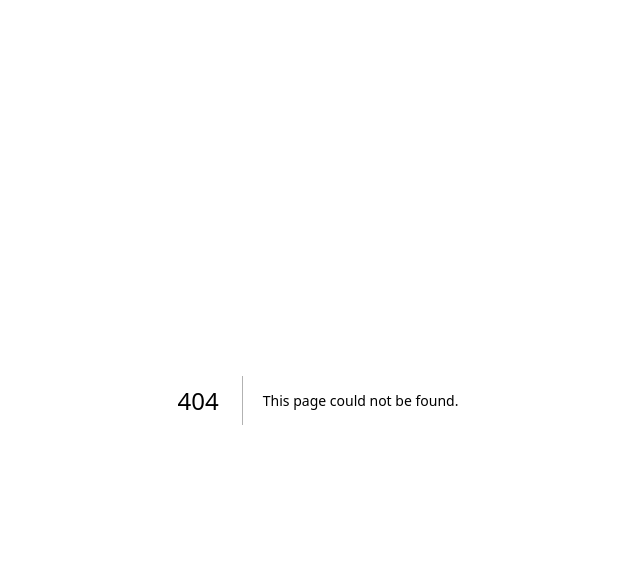
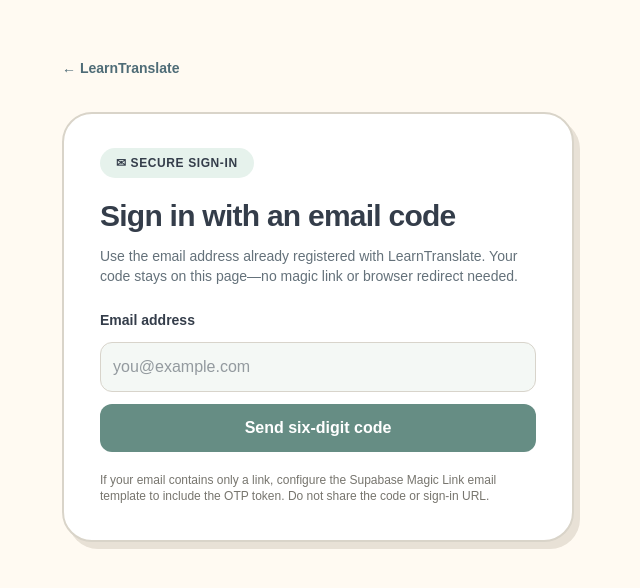
Before and after one commit to Forkan01/learntranslate, a Next.js app: page /auth/sign-in in a window 1280 px wide. Before the commit this address had no page. Shown: the top 588 px of the page, without its empty margins (322-962 px from the left). Built offline with nearby package versions, Linux system fonts and the light colour scheme.

Commit message:
feat(auth): add protected email OTP sign-in page.tsx

```diff
--- /dev/null
+++ b/src/app/auth/sign-in/page.tsx
@@ -0,0 +1,200 @@
+"use client";
+
+import { useState, type FormEvent } from "react";
+import Link from "next/link";
+import { callbackIsStale, signOutMarker } from "@/lib/cards/browser-signout-intent";
+import { serializeSessionRequest } from "@/lib/cards/browser-session-queue";
+import { parseEmailOtpSession, validEmailOtp, validOtpEmail } from "@/lib/cards/email-otp-credentials.mjs";
+
+type Phase = "email" | "sending" | "code" | "verifying" | "complete";
+const noStore = { cache: "no-store" as const };
+
+function authConfig(): { origin: string; key: string } | null {
+  const base = process.env.NEXT_PUBLIC_SUPABASE_URL;
+  const key = process.env.NEXT_PUBLIC_SUPABASE_PUBLISHABLE_KEY;
+  if (!base || !key) return null;
+  try {
+    const url = new URL(base);
+    if (url.protocol !== "https:" || url.username || url.password ||
+        url.search || url.hash || url.pathname !== "/") return null;
+    return { origin: url.origin, key };
+  } catch {
+    return null;
+  }
+}
+
+/**
+ * Passwordless email code sign-in. No link redirects and no auth credentials
+ * in the URL, localStorage or sessionStorage. No new user accounts created.
+ * The existing same-origin HttpOnly session endpoint handles session cookies.
+ */
+export default function EmailCodeSignInPage() {
+  const [email, setEmail] = useState("");
+  const [otp, setOtp] = useState("");
+  const [phase, setPhase] = useState<Phase>("email");
+  const [message, setMessage] = useState("");
+
+  async function requestCode(event: FormEvent<HTMLFormElement>) {
+    event.preventDefault();
+    if (phase !== "email" || !validOtpEmail(email.trim())) {
+      setMessage("Enter a valid email address.");
+      return;
+    }
+    const config = authConfig();
+    if (!config) { setMessage("Supabase sign-in is not configured."); return; }
+    setPhase("sending");
+    setMessage("");
+    try {
+      const response = await fetch(config.origin + "/auth/v1/otp", {
+        method: "POST",
+        headers: { apikey: config.key, "Content-Type": "application/json" },
+        // Existing users only; administrator sign-in must never create a new user.
+        body: JSON.stringify({ email: email.trim(), create_user: false }),
+        ...noStore,
+        signal: AbortSignal.timeout(10000),
+      });
+      if (!response.ok) {
+        setPhase("email");
+        setMessage(response.status === 429
+          ? "Too many sign-in requests. Try again after the email rate limit resets."
+          : "Could not send a sign-in code. Check the email address and try again later.");
+        return;
+      }
+      setPhase("code");
+      setMessage("Enter the six-digit code from your email. Do not click a sign-in link.");
+    } catch {
+      setPhase("email");
+      setMessage("Unable to contact Supabase Auth. Check your connection and try again.");
+    }
+  }
+
+  async function verifyCode(event: FormEvent<HTMLFormElement>) {
+    event.preventDefault();
+    if (phase !== "code") return;
+    if (!validOtpEmail(email.trim()) || !validEmailOtp(otp)) {
+      setMessage("Enter the six-digit code from your email.");
+      return;
+    }
+    const config = authConfig();
+    if (!config) { setMessage("Supabase sign-in is not configured."); return; }
+    const marker = signOutMarker();
+    setPhase("verifying");
+    setMessage("");
+    try {
+      const response = await fetch(config.origin + "/auth/v1/verify", {
+        method: "POST",
+        headers: { apikey: config.key, "Content-Type": "application/json" },
+        body: JSON.stringify({ email: email.trim(), token: otp, type: "email" }),
+        ...noStore,
+        signal: AbortSignal.timeout(10000),
+      });
+      if (!response.ok) {
+        setOtp("");
+        setPhase("code");
+        setMessage(response.status === 429
+          ? "Too many attempts. Try again later."
+          : "That code was invalid or has expired. Check your email or request a new code.");
+        return;
+      }
+      const responseBody: unknown = await response.json();
+      const tokens = parseEmailOtpSession(responseBody);
+      if (!tokens) throw new Error("Invalid verification response");
+
+      // Serialize against sign-out and verify the one-time pair server-side.
+      const saved = await serializeSessionRequest(() => {
+        if (callbackIsStale(marker)) throw new Error("Sign-in was cancelled");
+        return fetch("/api/auth/session", {
+          method: "POST",
+          headers: { "Content-Type": "application/json" },
+          body: JSON.stringify(tokens),
+          credentials: "same-origin",
+          ...noStore,
+        });
+      });
+      if (!saved.ok) {
+        setPhase("code");
+        setOtp("");
+        setMessage(saved.status === 403
+          ? "Your local app origin was rejected. Check NEXT_PUBLIC_APP_URL and restart the dev server, then request a fresh code."
+          : "Email verified, but the browser session could not be established. Request a fresh code and retry.");
+        return;
+      }
+
+      // Do not claim success until a subsequent browser request can read
+      // the HttpOnly session that the server just established.
+      const confirmed = await serializeSessionRequest(() =>
+        fetch("/api/auth/session", { credentials: "same-origin", ...noStore }));
+      const payload: unknown = await confirmed.json();
+      const signedIn = confirmed.ok && payload !== null &&
+        typeof payload === "object" && !Array.isArray(payload) &&
+        "signedIn" in payload && payload.signedIn === true;
+      if (!signedIn) throw new Error("Session confirmation failed");
+
+      setOtp("");
+      setPhase("complete");
+      setMessage("Signed in successfully. Your account can now be checked for administrator access.");
+    } catch {
+      setOtp("");
+      setPhase("code");
+      setMessage("Sign-in could not be completed or confirmed. Request a fresh code and try again.");
+    }
+  }
+
+  return (
+    <main className="min-h-screen bg-[#fffaf2] px-5 py-14 text-[#343d4a]">
+      <div className="mx-auto max-w-lg">
+        <Link href="/" className="text-sm font-black text-[#4f6c77]">← LearnTranslate</Link>
+        <section className="mt-8 rounded-[30px] border-2 border-[#d9d4c9] bg-white p-6 shadow-[6px_7px_0_#e8e1d6] sm:p-9">
+          <span className="rounded-full bg-[#e6f2ec] px-4 py-2 text-xs font-black uppercase tracking-wider">✉ Secure sign-in</span>
+          <h1 className="mt-6 text-3xl font-black tracking-tight">Sign in with an email code</h1>
+          <p className="mt-3 text-sm text-[#64717a]">Use the email address already registered with LearnTranslate. Your code stays on this page—no magic link or browser redirect needed.</p>
+
+          {(phase === "email" || phase === "sending") && (
+            <form onSubmit={requestCode} className="mt-6 space-y-3">
+              <label htmlFor="lt-code-email" className="block text-sm font-bold">Email address</label>
+              <input id="lt-code-email" type="email" autoComplete="email" value={email}
+                onChange={event => setEmail(event.target.value)} maxLength={254} required
+                placeholder="you@example.com" className="w-full rounded-xl border border-[#d8d4cb] bg-[#f4f8f5] p-3" />
+              <button type="submit" disabled={phase === "sending"}
+                className="w-full rounded-xl bg-[#668d84] px-5 py-3 font-bold text-white disabled:opacity-50">
+                {phase === "sending" ? "Sending…" : "Send six-digit code"}
+              </button>
+            </form>
+          )}
+          {(phase === "code" || phase === "verifying") && (
+            <form onSubmit={verifyCode} className="mt-6 space-y-3">
+              <p className="break-words text-sm">Code sent to <strong>{email.trim()}</strong></p>
+              <label htmlFor="lt-email-otp" className="block text-sm font-bold">Six-digit code</label>
+              <input id="lt-email-otp" type="text" inputMode="numeric" pattern="[0-9]{6}"
+                autoComplete="one-time-code" value={otp}
+                onChange={event => setOtp(event.target.value.replace(/[^0-9]/g, "").slice(0, 6))}
+                maxLength={6} required
+                className="w-full rounded-xl border border-[#d8d4cb] bg-[#f4f8f5] p-3 text-center text-2xl tracking-widest" />
+              <button type="submit" disabled={phase === "verifying"}
+                className="w-full rounded-xl bg-[#668d84] px-5 py-3 font-bold text-white disabled:opacity-50">
+                {phase === "verifying" ? "Verifying…" : "Verify code and sign in"}
+              </button>
+              <button type="button" disabled={phase === "verifying"}
+                onClick={() => { setOtp(""); setMessage(""); setPhase("email"); }}
+                className="w-full rounded-xl border border-[#d8d4cb] px-5 py-3 text-sm font-bold disabled:opacity-50">
+                Request a new code
+              </button>
+            </form>
+          )}
+          {phase === "complete" && (
+            <div className="mt-6 rounded-2xl bg-[#e4f0e9] p-4">
+              <p className="font-bold">✓ Your session is confirmed.</p>
+              <Link href="/admin" className="mt-4 inline-block rounded-xl bg-[#668d84] px-5 py-3 text-sm font-bold text-white">
+                Open Admin Dashboard →
+              </Link>
+            </div>
+          )}
+          {message && <p role="status" className="mt-4 text-sm text-[#594621]">{message}</p>}
+          <p className="mt-5 text-xs text-[#77756e]">
+            If your email contains only a link, configure the Supabase Magic Link email template to include the OTP token. Do not share the code or sign-in URL.
+          </p>
+        </section>
+      </div>
+    </main>
+  );
+}
```
